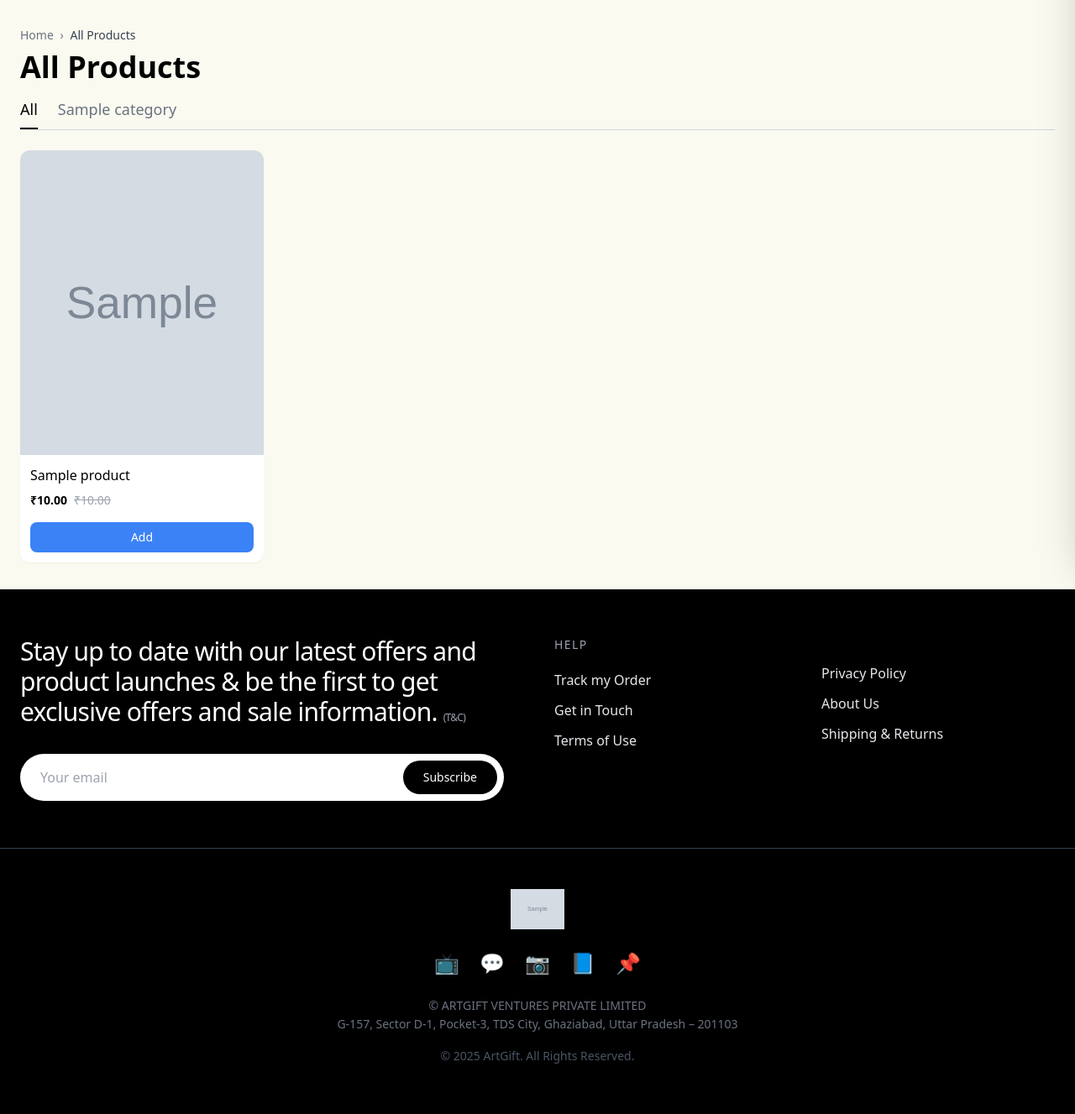
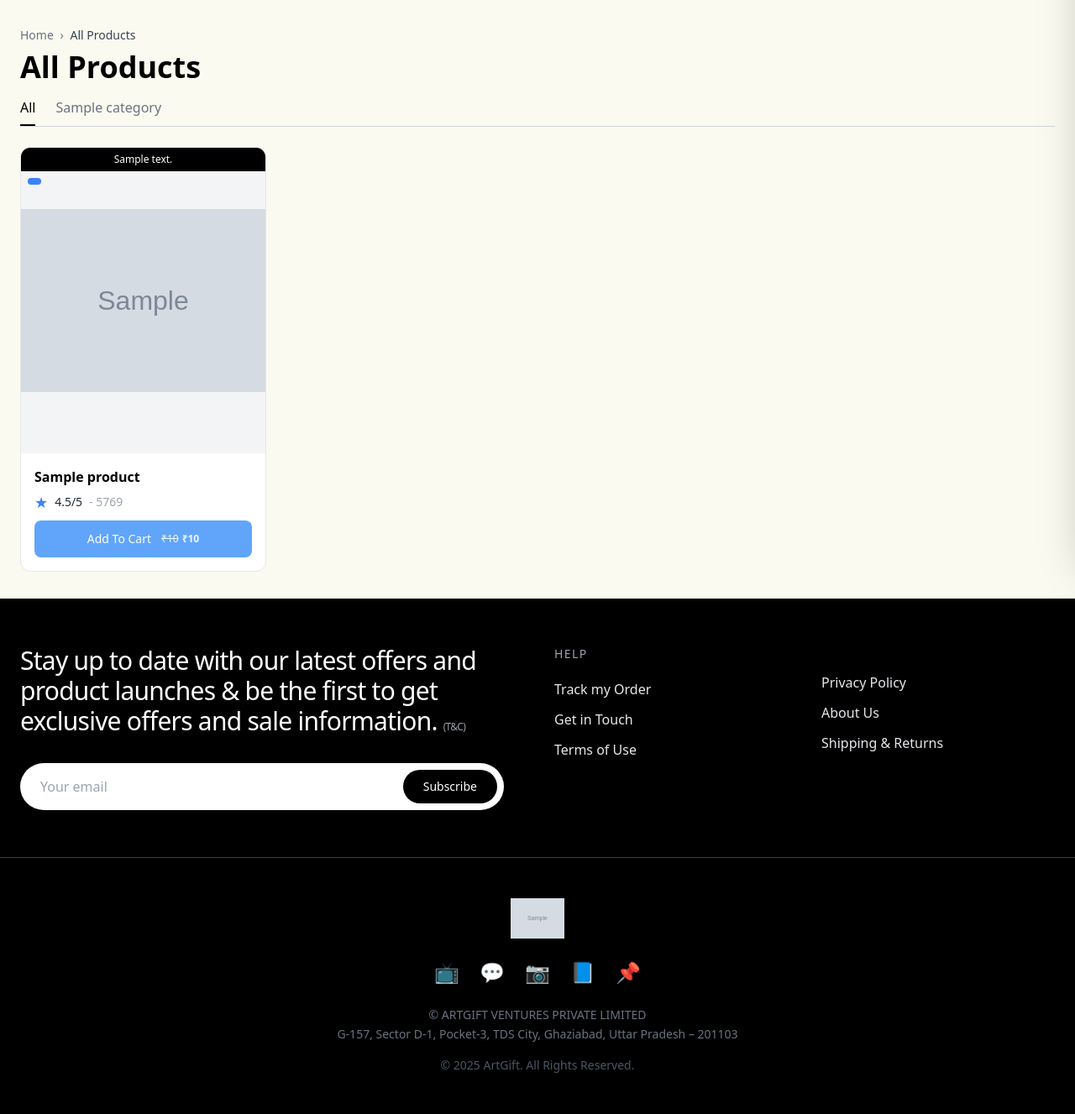
Before and after one commit to inoviteservices/e-com-pk, a Django app: page /products/category/all/ in a window 1280 px wide. Shown: the part 136-1463 px from the top of the page at 84% size. Before the commit the page ends 1403 px from the top, so only its background shows below. Run offline with Django 5.2, Linux system fonts and the light colour scheme; tables that the repository leaves empty hold one stand-in row (values such as "Sample post"); grey boxes marked "Sample" are stand-in pictures; some libraries are stand-ins or nearby versions.

Commit message:
new changes in shop all'

```diff
--- a/templates/products/shop_all.html
+++ b/templates/products/shop_all.html
@@ -10,10 +10,9 @@
 
 {% block content %}
 
+
 <section class="bg-[#fafaf0]">
-
-  <!-- Container -->
-  <div class="max-w-[1400px] mx-auto px-6 py-6 sm:py-8">
+  <div class="max-w-[1400px] mx-auto px-4 sm:px-6 py-6 sm:py-8">
 
     <!-- Breadcrumb -->
     <p class="text-sm text-gray-500 mb-2">
@@ -24,165 +23,177 @@
 
     <!-- Title -->
     <h1 class="text-3xl sm:text-4xl font-semibold mb-4">
-      {% if active_category %}
-        {{ active_category|title }}
-      {% else %}
-        All Products
-      {% endif %}
+      {% if active_category %}{{ active_category|title }}{% else %}All Products{% endif %}
     </h1>
 
     <!-- Category Tabs -->
-    <div
-      class="flex gap-6 border-b border-gray-300
-             mb-6 text-base sm:text-lg
-             overflow-x-auto scrollbar-hide"
-    >
-
-      <!-- All -->
-      <a
-        href="{% url 'shop_all' %}"
+    <div class="flex gap-6 border-b border-gray-300 mb-6 overflow-x-auto scrollbar-hide">
+      <a href="{% url 'shop_all' %}"
          class="pb-2 whitespace-nowrap transition
                 {% if not active_category %}
                   border-b-2 border-black font-medium text-black
                 {% else %}
                   text-gray-500 hover:text-black
-               {% endif %}"
-      >
+                {% endif %}">
         All
       </a>
-
       {% for category in categories %}
-        <a
-          href="?category={{ category.slug }}"
+        <a href="?category={{ category.slug }}"
            class="pb-2 whitespace-nowrap transition
                   {% if active_category == category.slug %}
                     border-b-2 border-black font-medium text-black
                   {% else %}
                     text-gray-500 hover:text-black
-                 {% endif %}"
-        >
+                  {% endif %}">
           {{ category.name }}
         </a>
       {% endfor %}
     </div>
 
     <!-- Products Grid -->
-    <div class="grid grid-cols-2 sm:grid-cols-2 lg:grid-cols-4 gap-6">
+    <div class="grid grid-cols-[repeat(2,minmax(0,1fr))] lg:grid-cols-4 gap-5">
 
       {% for product in products %}
-      <div
-        class="group bg-white rounded-xl overflow-hidden
-               shadow-sm hover:shadow-md transition
-               flex flex-col h-full"
-      >
+      <div class="bg-white rounded-xl overflow-hidden
+                  border-0 sm:border sm:border-gray-200
+                  shadow-[0_0.5px_1px_rgba(0,0,0,0.08)] sm:shadow-none
+                  flex flex-col">
 
-        <!-- Image -->
+        <!-- IMAGE -->
         <a href="{% url 'product_detail' product.slug %}">
-          <div class="relative aspect-[4/5] bg-gray-100 overflow-hidden">
+          <div class="relative aspect-[4/5] bg-gray-100 overflow-hidden flex items-center justify-center">
+
+            <!-- SHARK TANK BAR (SMALLER ON MOBILE) -->
+            {% if site_announcement %}
+              <div class="absolute top-0 left-0 w-full
+                          h-5 sm:h-7
+                          bg-black text-white
+                          text-[9px] sm:text-xs
+                          flex items-center justify-center
+                          font-medium z-20">
+                {{ site_announcement.text }}
+              </div>
+            {% endif %}
+
             {% if product.image %}
               <img
                 src="{{ product.image.url }}"
                 alt="{{ product.title }}"
-                class="w-full h-full object-cover
-                       group-hover:scale-105 transition-transform duration-300"
-              >
+                class="max-w-full max-h-full object-contain">
             {% endif %}
 
+            <!-- % OFF -->
             {% if product.compare_at_price %}
-              <span
-                class="absolute top-2 left-2 bg-blue-500 text-white
-                       text-xs px-2 py-1 rounded discount-badge"
+              <span class="absolute top-7 sm:top-9 left-2
+                           bg-blue-500 text-white
+                           text-[10px] sm:text-xs
+                           px-2 py-1 rounded discount-badge"
                     data-price="{{ product.price }}"
-                data-compare="{{ product.compare_at_price }}"
-              >
+                    data-compare="{{ product.compare_at_price }}">
               </span>
             {% endif %}
 
+            <!-- CUSTOM -->
             {% if product.requires_custom_image %}
-              <span
-                class="absolute top-2 right-2
+              <span class="absolute top-7 sm:top-9 right-2
                            bg-black text-white
-                       text-[10px] px-2 py-1 rounded"
-              >
+                           text-[10px] px-2 py-1 rounded">
                 CUSTOM
               </span>
             {% endif %}
+
           </div>
         </a>
 
-        <!-- Content -->
-        <div class="p-3 flex flex-col flex-1">
+        <!-- CONTENT -->
+        <div class="p-4 flex flex-col flex-1">
 
-          <!-- Title -->
-          <a href="{% url 'product_detail' product.slug %}">
-            <h3 class="text-sm sm:text-base font-medium mb-2 line-clamp-2">
+          <!-- TITLE -->
+          <h3 class="text-sm sm:text-base font-semibold mb-2 line-clamp-2">
             {{ product.title }}
           </h3>
-          </a>
 
-          <!-- Price -->
-          <div class="flex items-center gap-2 text-sm mb-4">
-            <span class="font-semibold">
-              ₹{{ product.price }}
-            </span>
+          <!-- RATING -->
+          <div class="flex items-center gap-2 text-sm mb-3">
+            <span class="text-blue-500 text-lg leading-none">★</span>
+            <span class="text-gray-800 font-medium">4.5/5</span>
+            <span class="text-gray-400">- 5769</span>
+          </div>
 
+          <!-- CTA -->
+          <div class="mt-auto">
+
+            {% if product.requires_custom_image %}
+              <a href="{% url 'product_detail' product.slug %}"
+                 class="w-full flex items-center justify-between
+                        bg-black text-white
+                        py-3 px-4 rounded-lg
+                        text-sm font-medium">
+                <span>Customize</span>
+                <span class="flex items-center gap-1 text-xs text-gray-300">
+                  <!-- before price hidden on mobile -->
                   {% if product.compare_at_price %}
-              <span class="text-gray-400 line-through">
-                ₹{{ product.compare_at_price }}
+                    <span class="hidden lg:inline line-through">
+                      ₹{{ product.compare_at_price|floatformat:0 }}
                     </span>
                   {% endif %}
-          </div>
-
-          <!-- Button -->
-          <div class="mt-auto">
-            {% if product.requires_custom_image %}
-              <a
-                href="{% url 'product_detail' product.slug %}"
-                class="block w-full text-center
-                       bg-black text-white
-                       py-2 rounded-lg
-                       text-sm font-medium
-                       hover:bg-gray-900 transition"
-              >
-                Customize
+                  <span class="font-semibold text-white">
+                    ₹{{ product.price|floatformat:0 }}
+                  </span>
+                </span>
               </a>
             {% else %}
-              <button
-                onclick="addToCart({{ product.id }})"
-                class="w-full bg-blue-500 text-white
-                       py-2 rounded-lg
-                       text-sm font-medium
-                       hover:bg-blue-600 transition"
-              >
-                Add
+              <!-- MOBILE CTA (NO BEFORE PRICE) -->
+              <button onclick="addToCart({{ product.id }})"
+                      class="lg:hidden w-full
+                             flex items-center justify-between
+                             bg-blue-400 text-white
+                             px-4 py-2.5 rounded-md
+                             text-sm font-semibold">
+                <span>Add</span>
+                <span class="text-xs font-semibold">
+                  ₹{{ product.price|floatformat:0 }}
+                </span>
+              </button>
+
+              <!-- DESKTOP CTA -->
+              <button onclick="addToCart({{ product.id }})"
+                      class="hidden lg:flex w-full items-center justify-center
+                             bg-blue-400 text-white
+                             py-3 rounded-lg
+                             text-sm font-medium">
+                <span>Add To Cart</span>
+                <span class="flex items-center gap-1 text-xs text-white/90 ml-3">
+                  {% if product.compare_at_price %}
+                    <span class="line-through">
+                      ₹{{ product.compare_at_price|floatformat:0 }}
+                    </span>
+                  {% endif %}
+                  <span class="font-semibold">
+                    ₹{{ product.price|floatformat:0 }}
+                  </span>
+                </span>
               </button>
             {% endif %}
+
           </div>
 
         </div>
       </div>
-      {% empty %}
-        <p class="text-gray-500 col-span-full">
-          No products found.
-        </p>
       {% endfor %}
 
     </div>
-
   </div>
 </section>
 
-<!-- Discount % JS -->
+
+<!-- DISCOUNT % -->
 <script>
   document.querySelectorAll(".discount-badge").forEach(badge => {
     const price = parseFloat(badge.dataset.price);
     const compare = parseFloat(badge.dataset.compare);
-
-    if (!isNaN(price) && !isNaN(compare) && compare > price) {
-      const percent = Math.round(((compare - price) / compare) * 100);
-      badge.innerText = percent + "% OFF";
-    } else {
-      badge.remove();
+    if (compare > price) {
+      badge.innerText = Math.round(((compare - price) / compare) * 100) + "% OFF";
     }
   });
 </script>
--- a/templates/static/style.css
+++ b/templates/static/style.css
@@ -42,6 +42,7 @@ a {
   width: min(1200px, 92vw);
   margin: 0 auto;
 }
+
 
 .topbar {
   position: sticky;
```
Also changed, not shown: templates/base.html (line endings or trailing spaces). Lines whose indentation alone changed are shown as unchanged.
